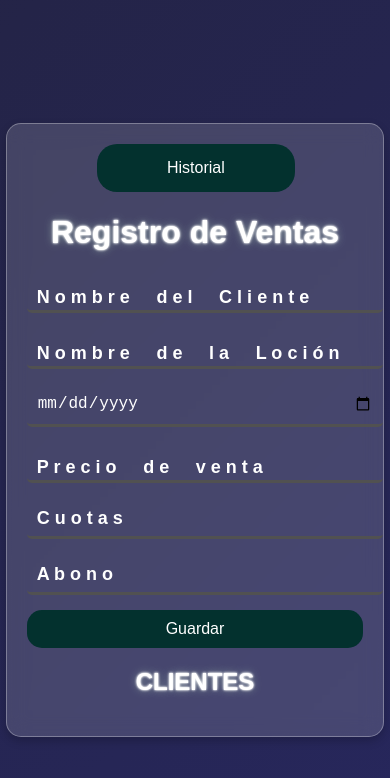
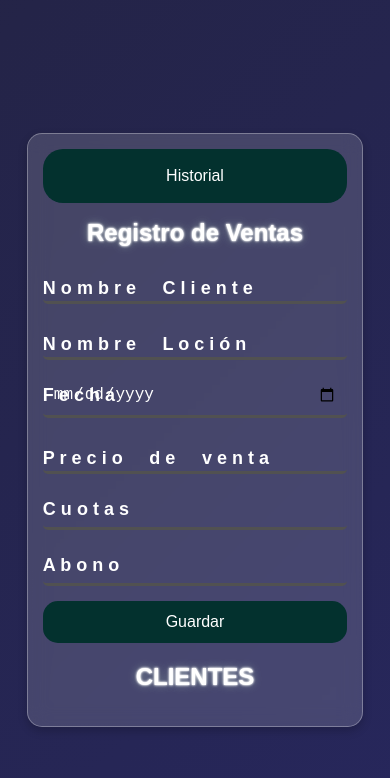
Before and after one commit to SJohanValancia/losiones, a website with bundled scripts: page categories.html in a window 390 px wide. Built offline with nearby package versions, Linux system fonts and the light colour scheme; no server answers.

Commit message:
actualizacion 2.2

```diff
--- a/categories.html
+++ b/categories.html
@@ -53,10 +53,7 @@
               <span class="label-char" style="--index: 4">r</span>
               <span class="label-char" style="--index: 5">e</span>
               <span class="label-char" style="--index: 6">ㅤ </span>
-              <span class="label-char" style="--index: 7">d</span>
-              <span class="label-char" style="--index: 8">e</span>
-              <span class="label-char" style="--index: 9">l</span>
-              <span class="label-char" style="--index: 10">ㅤ </span>
+
               <span class="label-char" style="--index: 11">C</span>
               <span class="label-char" style="--index: 12">l</span>
               <span class="label-char" style="--index: 13">i</span>
@@ -78,12 +75,7 @@
               <span class="label-char" style="--index: 4">r</span>
               <span class="label-char" style="--index: 5">e</span>
               <span class="label-char" style="--index: 6"> ㅤ</span>
-              <span class="label-char" style="--index: 7">d</span>
-              <span class="label-char" style="--index: 8">e</span>
-              <span class="label-char" style="--index: 9"> ㅤ</span>
-              <span class="label-char" style="--index: 10">l</span>
-              <span class="label-char" style="--index: 11">a</span>
-              <span class="label-char" style="--index: 12">ㅤ </span>
+
               <span class="label-char" style="--index: 13">L</span>
               <span class="label-char" style="--index: 14">o</span>
               <span class="label-char" style="--index: 15">c</span>
@@ -95,7 +87,17 @@
 
           <div class="wave-group">
             <input id="saleDate" required type="date" class="input" />
+
             <span class="bar"></span>
+            <label id="productos-nombre" class="label">
+              <span class="label-char" style="--index: 0">F</span>
+              <span class="label-char" style="--index: 1">e</span>
+              <span class="label-char" style="--index: 2">c</span>
+              <span class="label-char" style="--index: 3">h</span>
+              <span class="label-char" style="--index: 4">a</span>
+
+            </label>
+
           </div>
 
           <div class="wave-group">
--- a/css/dashboard.css
+++ b/css/dashboard.css
@@ -9,6 +9,7 @@
   background-size: 400% 400%;
   animation: gradientAnimation 10s ease infinite;
   font-family: Arial, sans-serif;
+  overflow-y: auto; /* Permitir scroll vertical */
 }
 
 @keyframes gradientAnimation {
@@ -64,6 +65,8 @@
   text-align: center;
   box-shadow: 0 4px 10px rgba(0, 0, 0, 0.2);
   border: 1px solid rgba(255, 255, 255, 0.3);
+  overflow-y: auto;
+  max-height: 100vh; /* Evita que crezca más allá de la pantalla */
 }
 
 h1, h2 {
@@ -249,3 +252,148 @@
 .info.btn:hover {
   background-color: #2980b9; /* Azul más oscuro al pasar el mouse */
 }
+
+/* Responsive Design Adjustments */
+@media screen and (max-width: 414px) {
+  /* Body and Main Container Adjustments */
+  body {
+    padding: 10px;
+    overflow-x: hidden;
+  }
+
+  .container {
+    width: 95%;
+    max-width: 100%;
+    padding: 15px;
+    margin: 0 auto;
+    box-sizing: border-box;
+  }
+
+  /* Navbar Responsiveness */
+  .navbar {
+    width: 100%;
+    max-width: 100%;
+    transform: translateX(0);
+    padding: 10px;
+    margin-bottom: 15px;
+  }
+
+  .navbar ul {
+    flex-direction: column;
+    align-items: center;
+    gap: 10px;
+  }
+
+  .navbar a {
+    width: 100%;
+    text-align: center;
+    display: block;
+  }
+
+  /* Form and Input Adjustments */
+  .form-container {
+    width: 100%;
+  }
+
+  form {
+    width: 100%;
+  }
+
+  .wave-group {
+    width: 100%;
+  }
+
+  .wave-group .input {
+    width: 100%;
+    transform: translateX(0);
+  }
+
+  .wave-group .label {
+    left: 0;
+    top: 10px;
+  }
+
+  /* List Container Adjustments */
+  .list-container li {
+    flex-direction: column;
+    align-items: stretch;
+    padding: 10px;
+  }
+
+  .list-container li .buttons-container {
+    margin-top: 10px;
+    flex-direction: row;
+    justify-content: center;
+  }
+
+  .list-container li button {
+    flex-grow: 1;
+    margin: 0 5px;
+  }
+
+  /* Button Styles */
+  .buttons {
+    flex-direction: column;
+    gap: 10px;
+  }
+
+  button {
+    width: 100%;
+    padding: 12px;
+  }
+
+  /* Input Adjustments */
+  input, select {
+    width: 100%;
+    box-sizing: border-box;
+  }
+
+  /* Search Input */
+  #searchInput {
+    width: 100%;
+    margin-right: 0;
+    transform: translateY(0);
+    margin-bottom: 15px;
+  }
+
+  /* Sales Box */
+  .sales-box {
+    width: 100%;
+    padding: 15px;
+    margin: 10px auto;
+  }
+
+  .sale-item {
+    flex-direction: column;
+    align-items: stretch;
+  }
+
+  .buttons-container {
+    margin-top: 10px;
+    justify-content: center;
+  }
+
+  .btn {
+    flex-grow: 1;
+    margin: 0 5px;
+  }
+
+  /* Ensure text doesn't overflow */
+  h1, h2 {
+    font-size: 1.5em;
+    word-wrap: break-word;
+  }
+}
+
+/* Additional Responsive Tweaks */
+* {
+  max-width: 100%;
+  box-sizing: border-box;
+}
+
+/* Ensure scrolling is smooth and prevent horizontal overflow */
+html, body {
+  max-width: 100%;
+  overflow-x: hidden;
+  scroll-behavior: smooth;
+}
--- /dev/null
+++ b/css/media.css
@@ -0,0 +1,144 @@
+/* Responsive Design Adjustments */
+@media screen and (max-width: 414px) {
+    /* Body and Main Container Adjustments */
+    body {
+      padding: 10px;
+      overflow-x: hidden;
+    }
+
+    .container {
+      width: 95%;
+      max-width: 100%;
+      padding: 15px;
+      margin: 0 auto;
+      box-sizing: border-box;
+    }
+
+    /* Navbar Responsiveness */
+    .navbar {
+      width: 100%;
+      max-width: 100%;
+      transform: translateX(0);
+      padding: 10px;
+      margin-bottom: 15px;
+    }
+
+    .navbar ul {
+      flex-direction: column;
+      align-items: center;
+      gap: 10px;
+    }
+
+    .navbar a {
+      width: 100%;
+      text-align: center;
+      display: block;
+    }
+
+    /* Form and Input Adjustments */
+    .form-container {
+      width: 100%;
+    }
+
+    form {
+      width: 100%;
+    }
+
+    .wave-group {
+      width: 100%;
+    }
+
+    .wave-group .input {
+      width: 100%;
+      transform: translateX(0);
+    }
+
+    .wave-group .label {
+      left: 0;
+      top: 10px;
+    }
+
+    /* List Container Adjustments */
+    .list-container li {
+      flex-direction: column;
+      align-items: stretch;
+      padding: 10px;
+    }
+
+    .list-container li .buttons-container {
+      margin-top: 10px;
+      flex-direction: row;
+      justify-content: center;
+    }
+
+    .list-container li button {
+      flex-grow: 1;
+      margin: 0 5px;
+    }
+
+    /* Button Styles */
+    .buttons {
+      flex-direction: column;
+      gap: 10px;
+    }
+
+    button {
+      width: 100%;
+      padding: 12px;
+    }
+
+    /* Input Adjustments */
+    input, select {
+      width: 100%;
+      box-sizing: border-box;
+    }
+
+    /* Search Input */
+    #searchInput {
+      width: 100%;
+      margin-right: 0;
+      transform: translateY(0);
+      margin-bottom: 15px;
+    }
+
+    /* Sales Box */
+    .sales-box {
+      width: 100%;
+      padding: 15px;
+      margin: 10px auto;
+    }
+
+    .sale-item {
+      flex-direction: column;
+      align-items: stretch;
+    }
+
+    .buttons-container {
+      margin-top: 10px;
+      justify-content: center;
+    }
+
+    .btn {
+      flex-grow: 1;
+      margin: 0 5px;
+    }
+
+    /* Ensure text doesn't overflow */
+    h1, h2 {
+      font-size: 1.5em;
+      word-wrap: break-word;
+    }
+  }
+
+  /* Additional Responsive Tweaks */
+  * {
+    max-width: 100%;
+    box-sizing: border-box;
+  }
+
+  /* Ensure scrolling is smooth and prevent horizontal overflow */
+  html, body {
+    max-width: 100%;
+    overflow-x: hidden;
+    scroll-behavior: smooth;
+  }
--- a/css/styles.css
+++ b/css/styles.css
@@ -12,6 +12,8 @@
   border-radius: 20px;
   box-shadow: 0 4px 10px rgba(0, 0, 0, 0.2);
   border: 1px solid rgba(255, 255, 255, 0.3);
+  overflow-y: auto;
+  max-height: 100vh; /* Evita que crezca más allá de la pantalla */
 }
 
 h1 {
--- a/server.js
+++ b/server.js
@@ -13,7 +13,7 @@
 
 // 🟢 Habilitar CORS para permitir peticiones desde el frontend
 app.use(cors({
-    origin: "https://b7d9-181-237-104-83.ngrok-free.app", // Ajusta según la URL de tu frontend
+    origin: " https://93b3-181-237-104-83.ngrok-free.app ", // Ajusta según la URL de tu frontend
     methods: ["GET", "POST", "PUT", "DELETE"],
     allowedHeaders: ["Content-Type", "Authorization"]
 }));
```
Also changed, not shown: historial.html (+1 -0 lines), index.html (+1 -0 lines).
